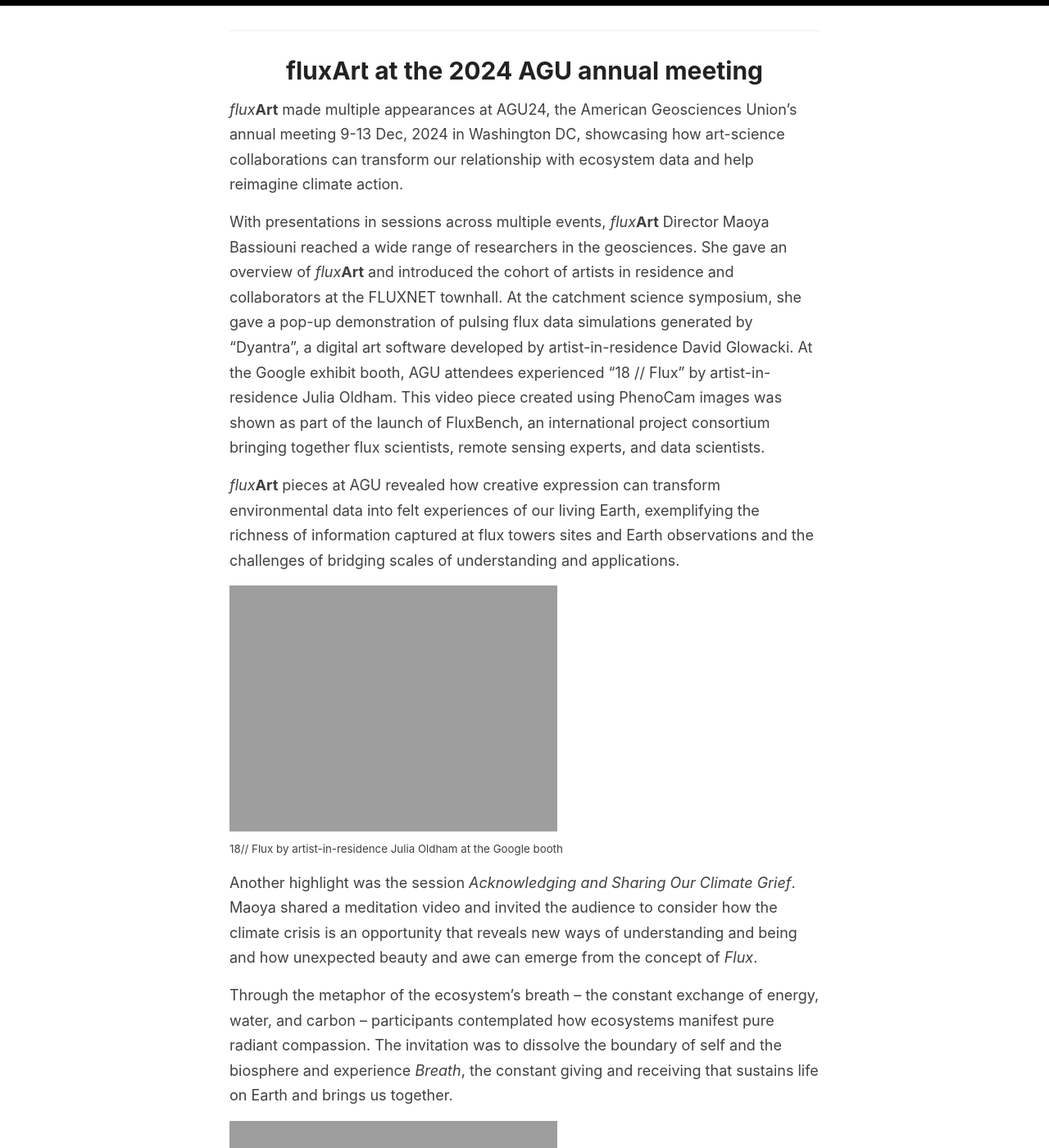
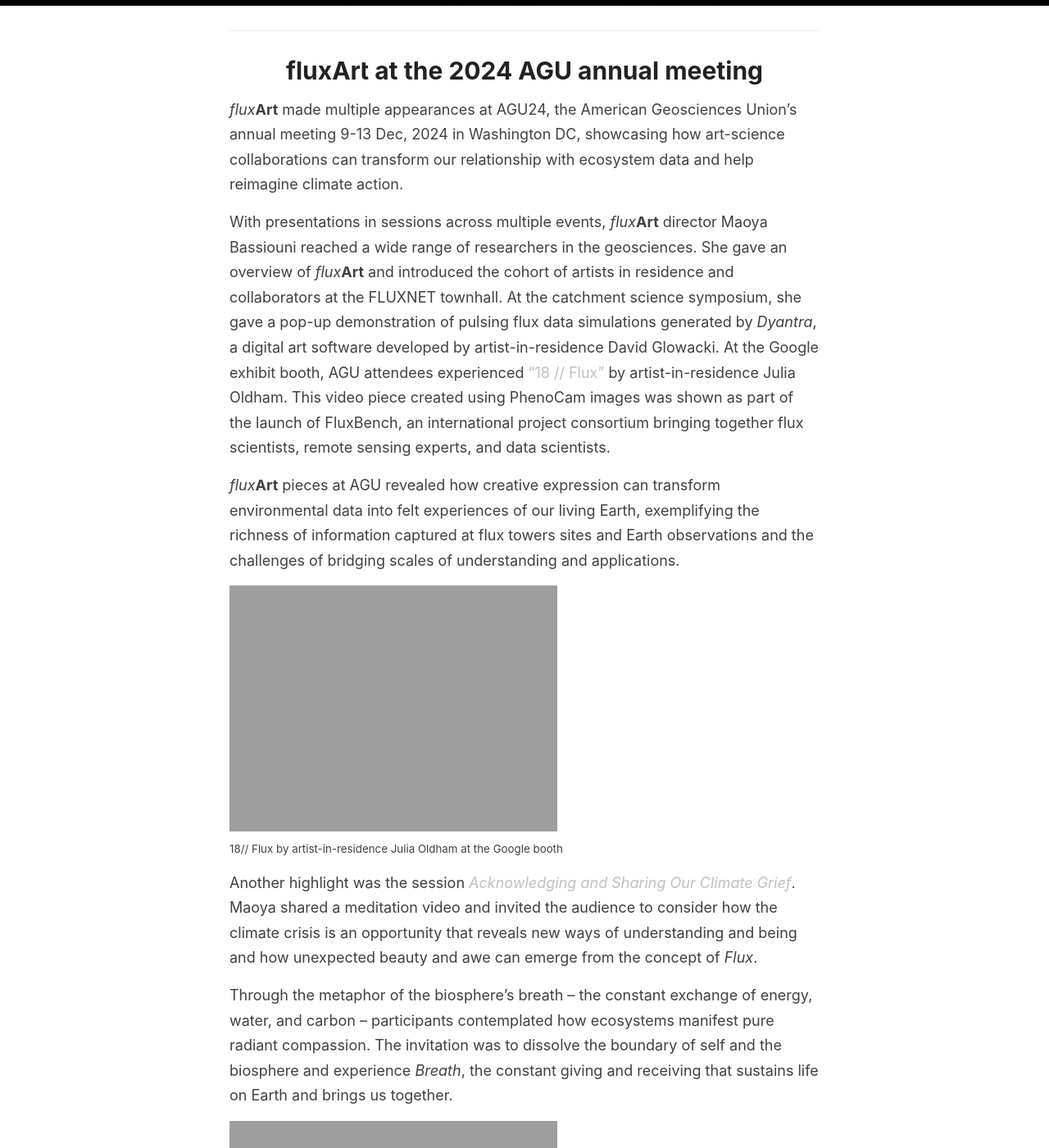
Before and after one commit to fluxnetart/fluxnetart.github.io, a Jekyll site: the page built from _posts/2024-12-11-agumeeting.md, in a window 1280 px wide and 1400 px high, scrolled down 334 px. Shown: the whole window at 82% size. Built offline with Jekyll 4.4.1, drawn with Linux system fonts in a browser that asks for light colours.

Commit message:
hyperlinks

```diff
--- a/_posts/2024-12-11-agumeeting.md
+++ b/_posts/2024-12-11-agumeeting.md
@@ -16,9 +16,9 @@
   <figcaption> 18// Flux by artist-in-residence Julia Oldham at the Google booth</figcaption>
 </figure>
 
-Another highlight was the session <i>Acknowledging and Sharing Our Climate Grief</i>. Maoya shared a meditation video and invited the audience to consider how the climate crisis is an opportunity that reveals new ways of understanding and being and how unexpected beauty and awe can emerge from the concept of <i>Flux</i>.
+Another highlight was the session [<i>Acknowledging and Sharing Our Climate Grief</i>](https://agu.confex.com/agu/agu24/meetingapp.cgi/Session/238595). Maoya shared a meditation video and invited the audience to consider how the climate crisis is an opportunity that reveals new ways of understanding and being and how unexpected beauty and awe can emerge from the concept of <i>Flux</i>.
 
-Through the metaphor of the ecosystem’s breath – the constant exchange of energy, water, and carbon – participants contemplated how ecosystems manifest pure radiant compassion. The invitation was to dissolve the boundary of self and the biosphere and experience <i>Breath</i>, the constant giving and receiving that sustains life on Earth and brings us together.
+Through the metaphor of the biosphere’s breath – the constant exchange of energy, water, and carbon – participants contemplated how ecosystems manifest pure radiant compassion. The invitation was to dissolve the boundary of self and the biosphere and experience <i>Breath</i>, the constant giving and receiving that sustains life on Earth and brings us together.
 
 <figure>
 	<img src="https://fluxnetart.github.io/images/agu_maoya.png">
```
Also changed, not shown: other parts of _posts/2024-12-11-agumeeting.md (+2 -2 lines).
